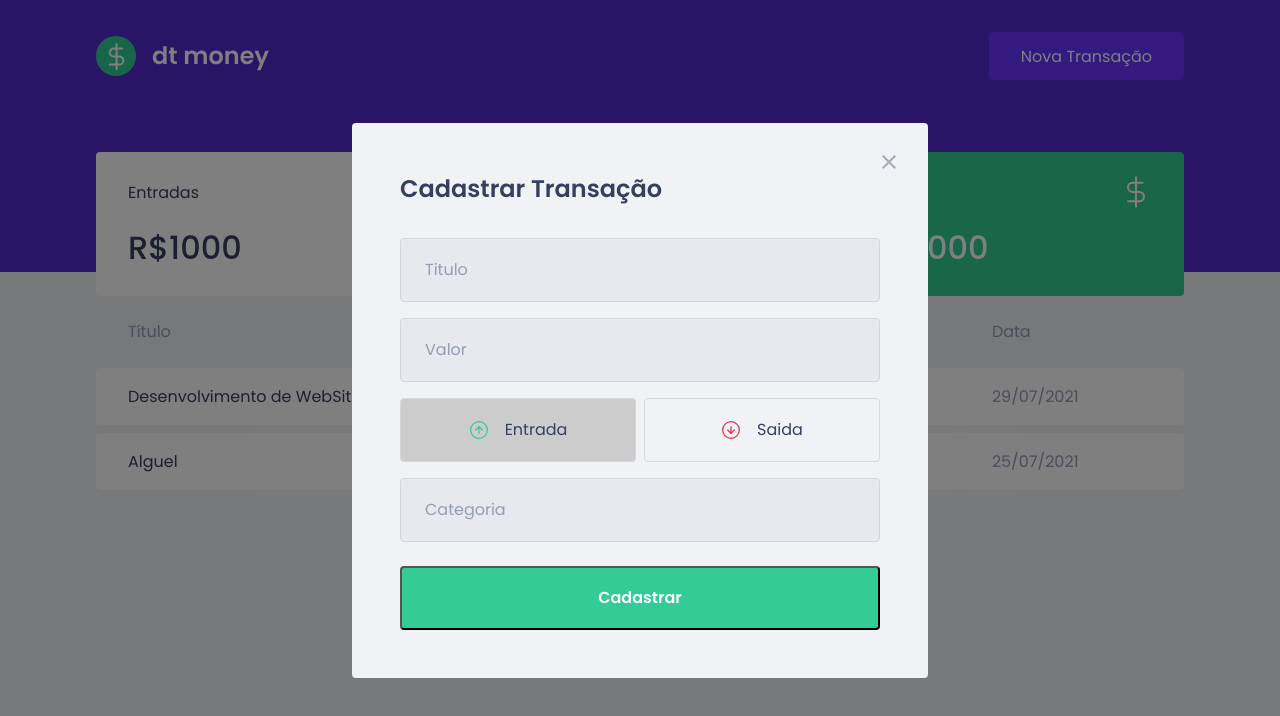
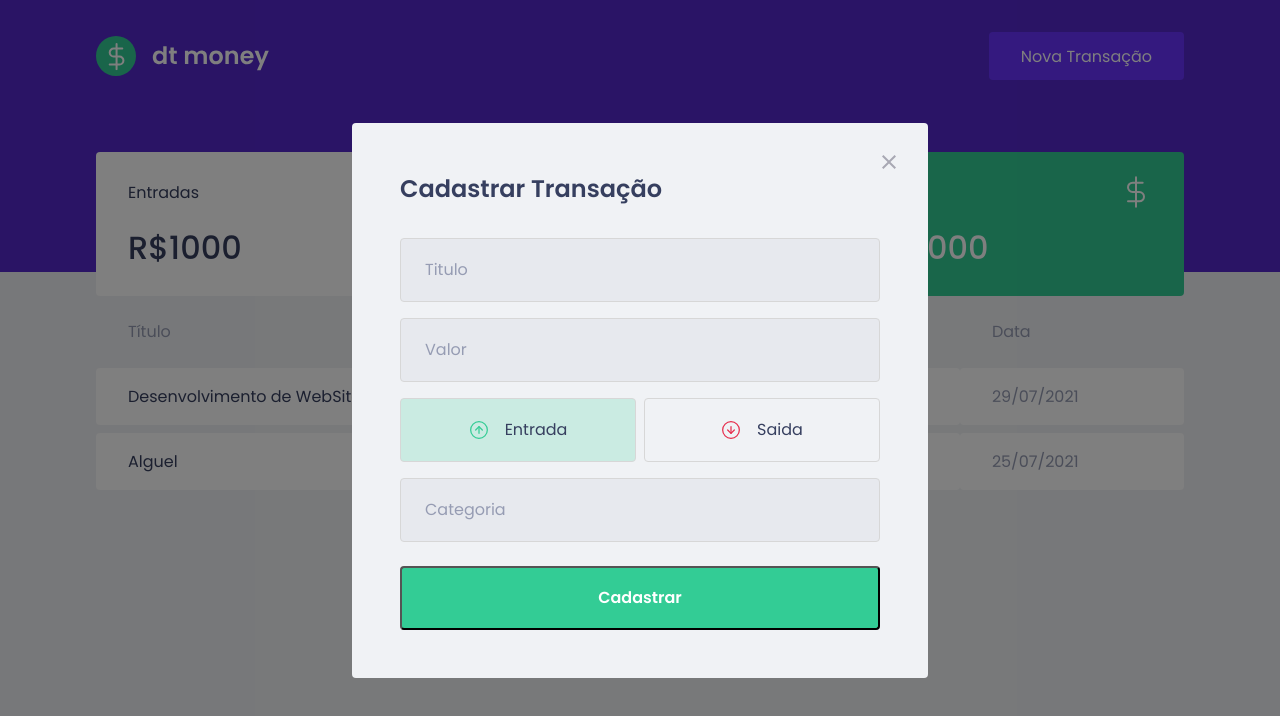
Before and after one commit to LFelpsDev/dt-money, a React (Create React App) app: page / in a window 1280 px wide. Both pictures are taken after a click on the button "Nova Transação". Shown: the top 716 px of the page. Built offline with nearby package versions, Linux system fonts and the light colour scheme; no server answers; what miragejs would draw is missing.

Commit message:
adicionando as cores nos botão com o polished (transparentize) e aplicando algumas logicas do styled-components

```diff
--- a/src/components/NewTransactionModal/index.tsx
+++ b/src/components/NewTransactionModal/index.tsx
@@ -45,6 +45,7 @@ export function NewTransactionModal({ isOpen, onRequestClose, }: NewTransactionM
             type="button"
             onClick={() => setType('deposit')}
             isActive={type === 'deposit'}
+            activeColor="green"
           >
           <img src={entryImg} alt="Entrada" />
           <span>Entrada</span>
@@ -54,6 +55,7 @@ export function NewTransactionModal({ isOpen, onRequestClose, }: NewTransactionM
             type="button"
             onClick={() => setType('withdraw')}
             isActive={type === 'withdraw'}
+            activeColor="red"
           >
           <img src={withdrawImg} alt="Saida" />
           <span>Saida</span>
--- a/src/components/NewTransactionModal/styles.ts
+++ b/src/components/NewTransactionModal/styles.ts
@@ -1,5 +1,5 @@
 import styled from "styled-components";
-import { darken } from "polished";
+import { darken, transparentize } from "polished";
 
 export const Container = styled.form`
   h2 {
@@ -56,6 +56,12 @@ export const TransacitonTypeContainer = styled.div`
 
 interface RadioBoxProps {
   isActive: boolean;
+  activeColor: 'green' | 'red';
+}
+
+const colors = {
+  green: '#33CC95',
+  red: '#E52E4D',
 }
 
 export const RadioBox = styled.button<RadioBoxProps>`
@@ -64,7 +70,10 @@ export const RadioBox = styled.button<RadioBoxProps>`
   border: 1px solid #d7d7d7;
   border-radius: 0.25rem;
 
-  background: ${(props) => props.isActive ? '#ccc' : 'transparent'};
+  background: ${({isActive, activeColor}) => isActive
+  ? transparentize(0.8,colors[activeColor])
+  : 'transparent'
+  };
 
   display: flex;
   align-items: center;
```
